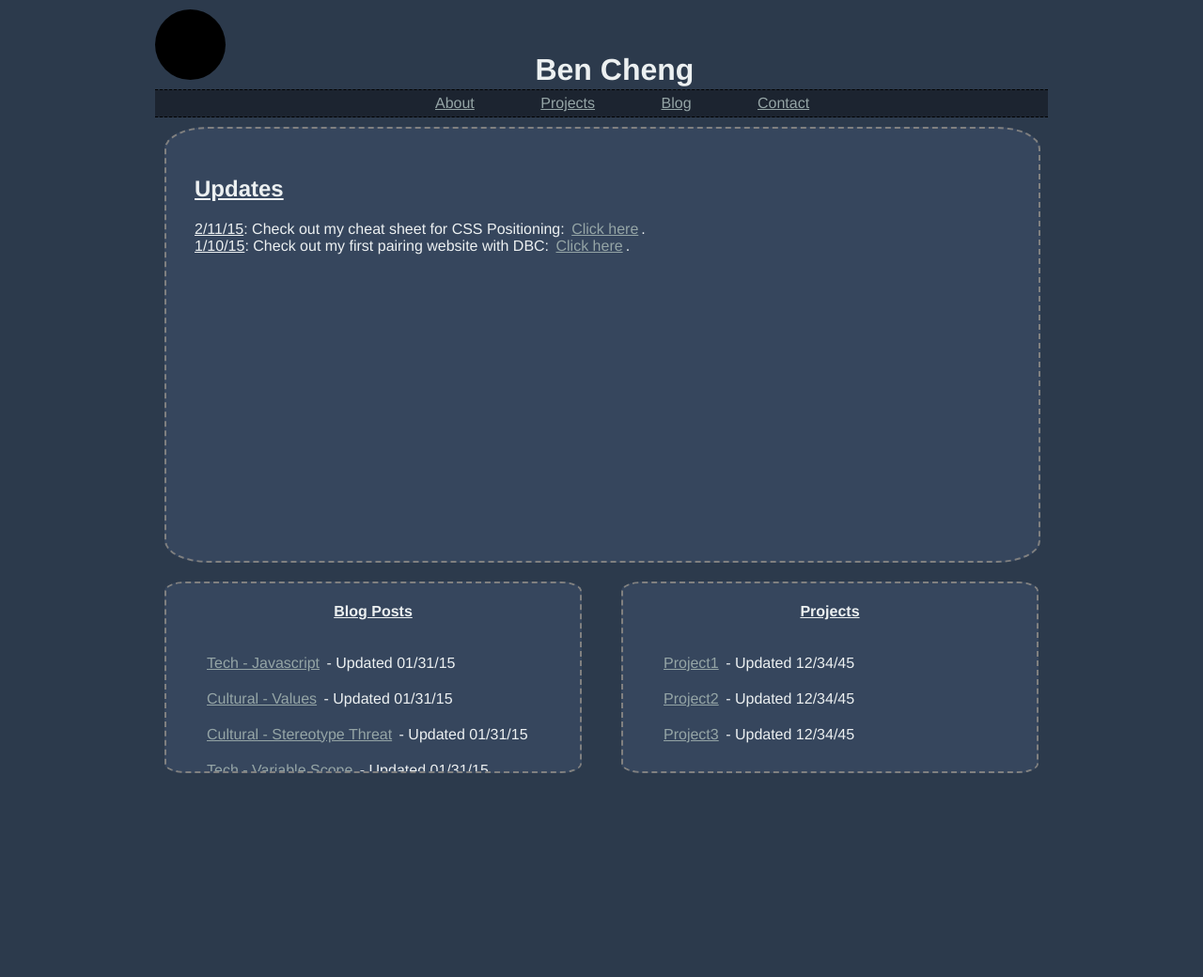
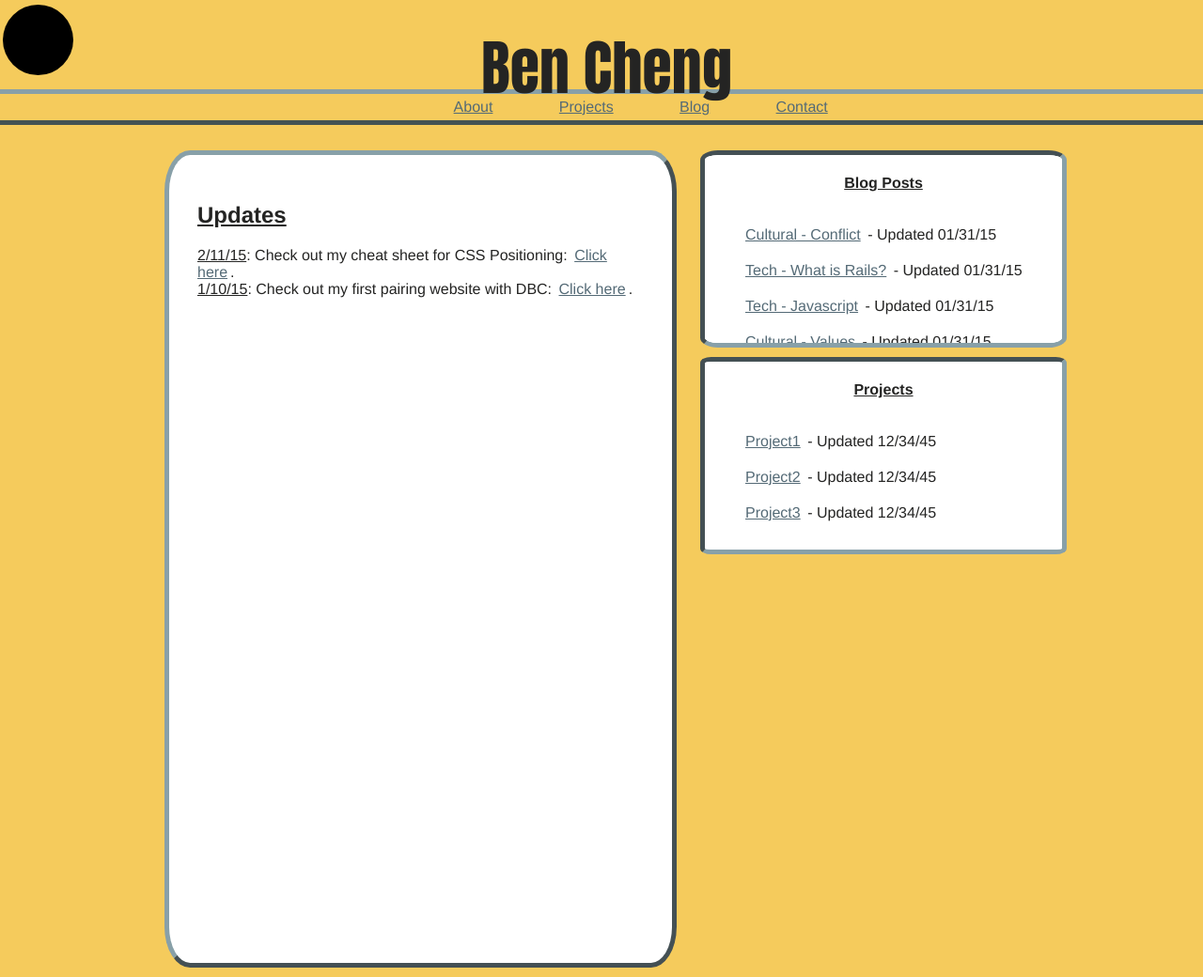
Before and after one commit to bcheng90/bcheng90.github.io, a plain HTML site: page index.html in a window 1280 px wide. Shown: the whole page at 94% size. Before the commit the page ends 833 px from the top, so only its background shows below. Drawn offline with Linux system fonts and the light colour scheme.

Commit message:
Edit website

```diff
--- a/index.html
+++ b/index.html
@@ -7,8 +7,9 @@
   </head>
 
   <body>
+    <div class ="topbar">
       <header>
-      <div id="logo"></div>
+        <a href="http://bcheng90.github.io/"><div id="logo"></div></a>
         <h1>Ben Cheng</h1>
       </header>
 
@@ -23,10 +24,10 @@
           </ul>
         </div>
       </section>
+    </div>
 
-    <article>
-      <section>
-        <div id="topContent">
+    <div class="body">
+      <div id="leftContent">
         <h2>Updates</h2>
           <p id="updates">
             <u>2/11/15</u>: Check out my cheat sheet for CSS Positioning:
@@ -35,13 +36,13 @@
             <u>1/10/15</u>: Check out my first pairing website with DBC: <a href="gps1-2/gps1-2.html">Click here</a>.
           </p>
       </div>
-      </section>
 
-      <section>
-        <div id="bottomContent">
+      <div id="rightContent">
         <div id="box1">
            <h4>Blog Posts</h4>
             <ul class="post">
+              <li class="list"><a href="blog/c8-conflict.html">Cultural - Conflict</a> - Updated 01/31/15</li>
+              <li class="list"><a href="blog/t8-tech.html">Tech - What is Rails?</a> - Updated 01/31/15</li>
               <li class="list"><a href="blog/t7-JavaScript.html">Tech - Javascript</a> - Updated 01/31/15</li>
               <li class="list"><a href="blog/c7-values.html">Cultural - Values</a> - Updated 01/31/15</li>
               <li class="list"><a href="blog/c6-stereotype-threat.html">Cultural - Stereotype Threat</a> - Updated 01/31/15</li>
@@ -67,9 +68,10 @@
             </ul>
         </div>
       </div>
-      </section>
 
-    </article>
+    </div>
+
+
   </body>
 
 </html>
--- a/stylesheets/default.css
+++ b/stylesheets/default.css
@@ -1,11 +1,24 @@
 body {
-  background-color: #2C3A4C;
+  background-color: #F5CB5C;
   font-family: Helvetica;
-  margin: auto;
-  padding: 0px;
-  color: #ecf0f1;
+  color: #242423;
+  width: 100%;
+  margin: 0px;
+  position: relative;
+}
+.body {
   width: 950px;
-  position: relative;
+  margin-top: 150px;
+  margin-left: auto;
+  margin-right: auto;
+}
+.topbar{
+  /*background-color: #2C3A4C;*/
+  background-color: #F5CB5C;
+  width: 100%;
+  z-index: 85;
+  position: fixed;
+  margin-top: -150px;
 }
 header {
   width: 100%;
@@ -17,17 +30,20 @@ header {
 #logo {
   width: 75px;
   height: 75px;
+  margin-top: -5px;
   border-radius: 100%;
   background-color: black;
   display: inline-block;
 }
 h1 {
-  margin-left: 325px;
-  display: inline-block;
+  margin-top: -60px;
+  margin-left: 40%;
   padding-bottom: 30px;
+  font-family: Impact;
+  font-size: 64px;
 }
 #navbar{
-  margin: 5px 0px 5px 225px;
+  margin: 5px 0px 5px 32%;
 }
 .navLink{
   display: inline-block;
@@ -35,36 +51,38 @@ h1 {
   padding-right: 30px;
 }
 #navigation {
-  border-top: 1px dashed black;
-  border-bottom: 1px dashed black;
-  position: relative;
-  float: center;
+  border-top: 5px solid #88A0A8;
+  border-bottom: 5px solid #445253;
   width: 100%;
-  background-color:#1C2430;
 }
 a:link {
-  color: #95a5a6;
+  color: #546A76;
   padding: 3px;
 }
 
 a:visited {
-  color: #95a5a6;
+  color: #546A76;
 }
 
 a:hover {
   color: black;
 }
 
-#topContent {
-  width: 868px;
-  height: 50%;
-  background-color: #36465d;
+#blogContent{
+  width: 950px;
+  margin: auto;
+}
+#leftContent {
+  width: 50%;
+  height: 100%;
+  background-color: #FFFFFF;
   position:relative;
   margin: 10px;
   padding: 30px;
-  border: 2px dashed gray;
+  border: 5px outset #88A0A8;
   border-radius: 5%;
   overflow: hidden;
+  float: left;
 
 }
 #updates {
@@ -73,19 +91,19 @@ a:hover {
 h2{
   text-decoration: underline;
 }
-#bottomContent {
-  width: 100%;
-  display: inline-block;
+#rightContent {
+  width: 40%;
+  display: block;
+  float: right;
 }
 #box1 {
-  width: 440px;
+  width: 100%;
   height: 200px;
-  background-color: #36465d;
+  background-color: #FFFFFF;
   margin: 10px 10px 10px 10px;
-  border: 2px dashed gray;
+  border: 5px inset #88A0A8;
   border-radius: 5%;
-  float: left;
-  overflow: scroll;
+  overflow-y: scroll;
 }
 h4{
   text-align: center;
@@ -103,16 +121,39 @@ h4{
   padding: 10px 0px 10px 0px;
 }
 #box2 {
-  width: 440px;
+  width: 100%;
   height: 200px;
-  background-color: #36465d;
+  background-color: #FFFFFF;
   margin: 10px 10px 10px 10px;
-  border: 2px dashed gray;
-  border-radius: 5%;
-  float: right;
-  overflow: scroll;
+  border: 5px inset #88A0A8;
+  border-radius: 3%;
+  overflow-y: scroll;
 }
 h3 {
   text-align: center;
   text-decoration: underline;
 }
+
+/*visible scroll bar*/
+/*.frame::-webkit-scrollbar {
+    -webkit-appearance: none;
+}
+
+.frame::-webkit-scrollbar:vertical {
+    width: 11px;
+}
+
+.frame::-webkit-scrollbar:horizontal {
+    height: 11px;
+}
+
+.frame::-webkit-scrollbar-thumb {
+    border-radius: 8px;
+    border: 2px solid white; /* should match background, can't be transparent */
+/*    background-color: rgba(0, 0, 0, .5);
+}
+
+.frame::-webkit-scrollbar-track {
+    background-color: #fff;
+    border-radius: 8px;
+}*/
```
Also changed, not shown: blog/blog-template.html (+4 -2 lines), blog/index.html (+3 -1 lines). Lines whose indentation alone changed are shown as unchanged.
